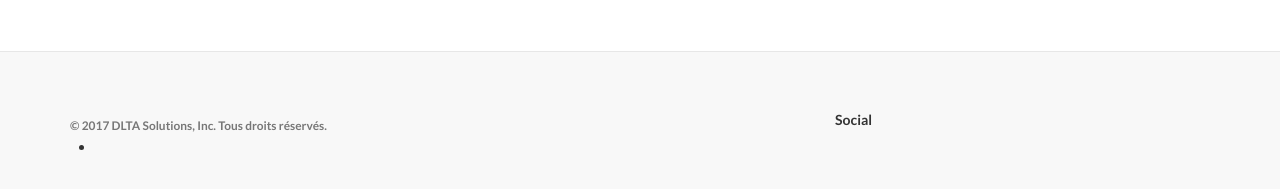
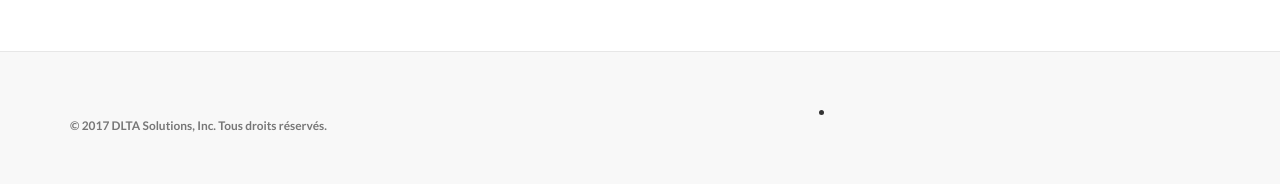
Before and after one commit to dltasolutions/dltasolutions.github.io, a Jekyll site: the page built from index.html, in a window 1280 px wide and 900 px high, scrolled down 960 px. Shown: the part 683-872 px from the top of the window. Built offline with Jekyll 4.4.1, drawn with Linux system fonts in a browser that asks for light colours; the list of posts is cut into pages by our own code.

Commit message:
Update footer.html

```diff
--- a/_includes/footer.html
+++ b/_includes/footer.html
@@ -6,20 +6,19 @@
                 <p class="copyright text-muted small">{{ site.copyright }}</p>
             </div>
 
-            <div class="col l6 m6 s12">
-                    <h5 class="white-text">Social</h5>
+            <div>
                     <ul>
                         <li>
-                            <a class="white-text" href="https://github.com/codetract">
+                            <a href="https://github.com/codetract">
                                 <i class="small fa fa-githubAdBlock"></i>
                             </a>&nbsp
-                            <a class="white-text" href="https://www.reddit.com/user/codetractio">
+                            <a href="https://www.reddit.com/user/codetractio">
                                 <i class="small fa fa-redditAdBlock"></i>
                             </a>&nbsp
-                            <a class="white-text" href="https://medium.com/@codetractio">
+                            <a href="https://medium.com/@codetractio">
                                 <i class="small fa fa-mediumAdBlock"></i>
                             </a>&nbsp
-                            <a class="white-text" href="https://twitter.com/codetractio">
+                            <a href="https://twitter.com/codetractio">
                                 <i class="small fa fa-twitterAdBlock"></i>
                             </a>
                         </li>
```
